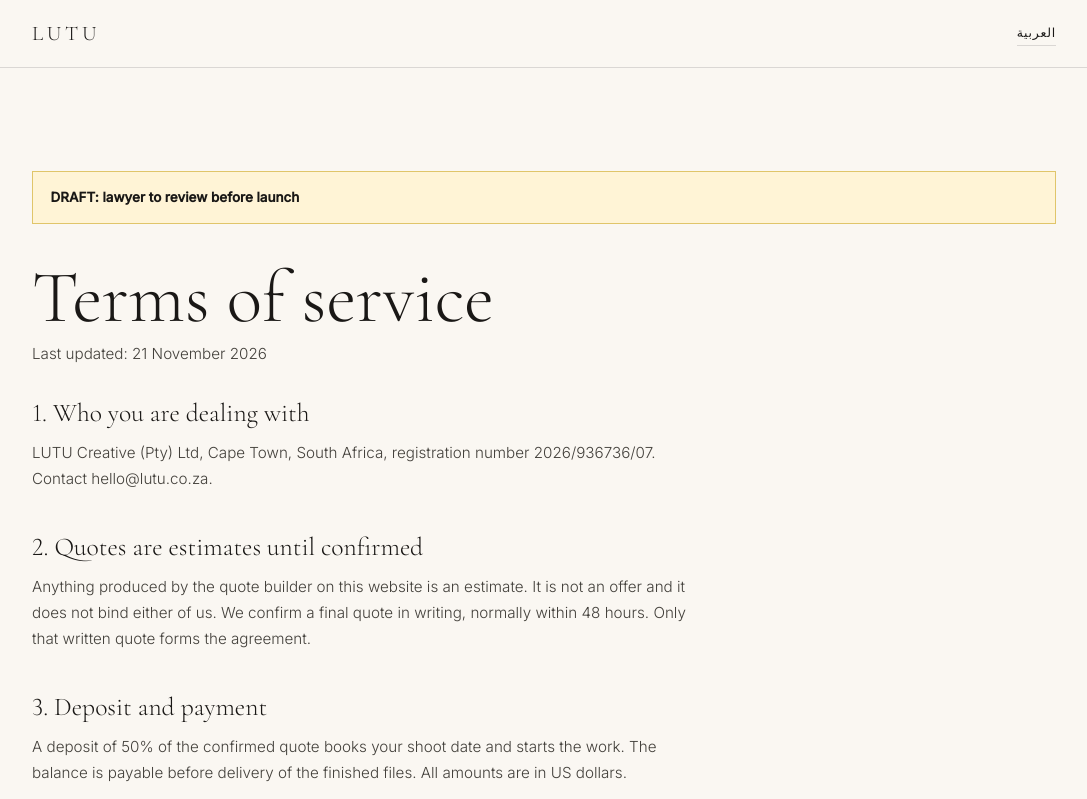
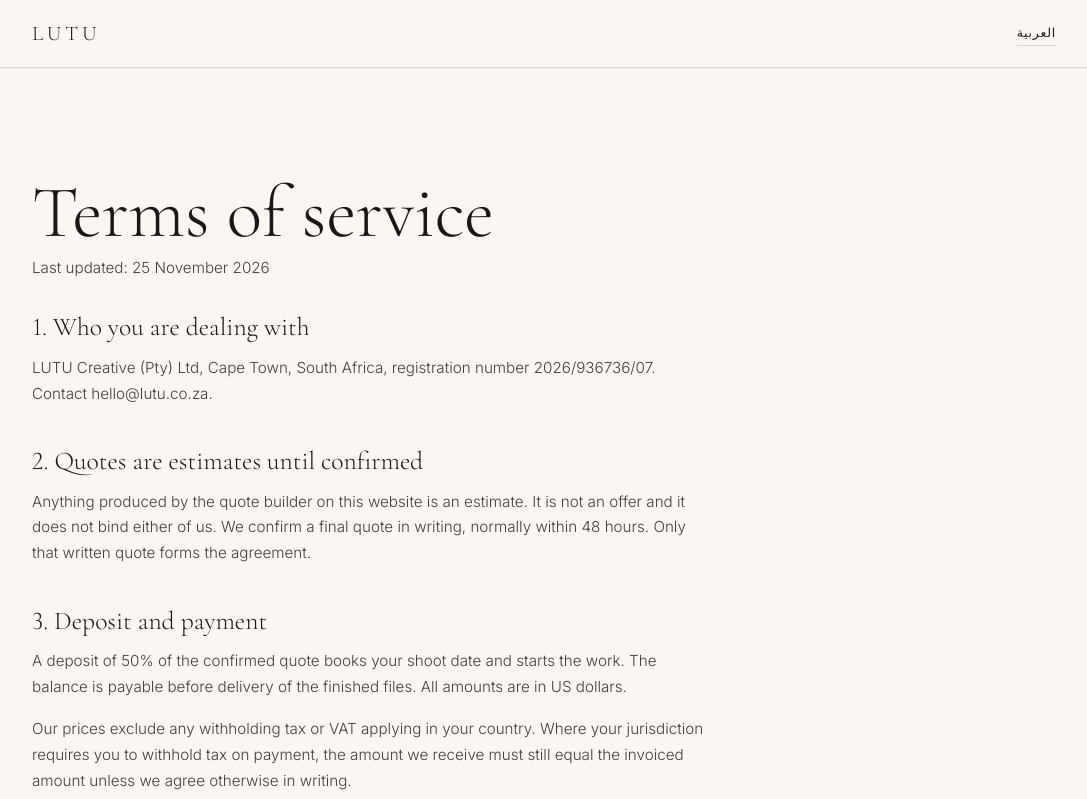
Before and after one commit to lutu-official/lutu-official.github.io, a plain HTML site: page terms/index.html in a window 1280 px wide. Shown: the top 799 px of the page, without its empty margins (96-1183 px from the left). Drawn offline with Linux system fonts and the light colour scheme.

Commit message:
Remove the DRAFT banners from the legal pages
The yellow "DRAFT: lawyer to review before launch" note is off /terms/,
/privacy/, /licence/ and the three Arabic mirrors - it undermined the
same terms a client reads before sending a deposit. The fact that no
lawyer has reviewed them is now an HTML comment for whoever edits next,
not a notice to the client. Terms date moves to 25 November 2026, since
the edit rounds, reschedule notice and customs text changed today.

Co-Authored-By: Claude Opus 5 <noreply@anthropic.com>

```diff
--- a/css/style.css
+++ b/css/style.css
@@ -228,7 +228,6 @@ details p{font-size:.9rem;color:var(--ink-soft);margin-top:.8rem;max-width:68ch}
 .skip:focus{inset-inline-start:0}
 .fine{font-size:.76rem;color:var(--ink-soft);line-height:1.65}
 .section--ink .fine{color:var(--sand-deep)}
-.draft-note{background:#FFF4D6;border:1px solid #E0C56A;padding:.9rem 1.1rem;font-size:.84rem;margin-bottom:2rem}
 .prose{max-width:68ch}
 .prose h2{font-size:1.6rem;margin-top:2.5rem;margin-bottom:.8rem}
 .prose h2:first-of-type{margin-top:0}
--- a/terms/index.html
+++ b/terms/index.html
@@ -1,4 +1,4 @@
-<!-- DRAFT: lawyer to review before launch -->
+<!-- Not reviewed by a lawyer. Terms written in-house, November 2026. -->
 <!DOCTYPE html>
 <html lang="en" dir="ltr">
 <head>
@@ -19,10 +19,9 @@
   <nav class="header-actions"><a class="lang-switch" href="/ar/terms/">العربية</a></nav>
 </div></header>
 <main id="main" class="section"><div class="wrap">
-  <p class="draft-note"><strong>DRAFT: lawyer to review before launch</strong></p>
   <div class="prose">
     <h1>Terms of service</h1>
-    <p class="fine" style="margin-bottom:2rem">Last updated: 21 November 2026</p>
+    <p class="fine" style="margin-bottom:2rem">Last updated: 25 November 2026</p>
 
     <h2>1. Who you are dealing with</h2>
     <p>LUTU Creative (Pty) Ltd, Cape Town, South Africa, registration number 2026/936736/07. Contact hello@lutu.co.za.</p>
```
Also changed, not shown: ar/licence/index.html (+1 -2 lines), ar/privacy/index.html (+1 -2 lines), ar/terms/index.html (+2 -3 lines), licence/index.html (+1 -2 lines), privacy/index.html (+1 -2 lines).
